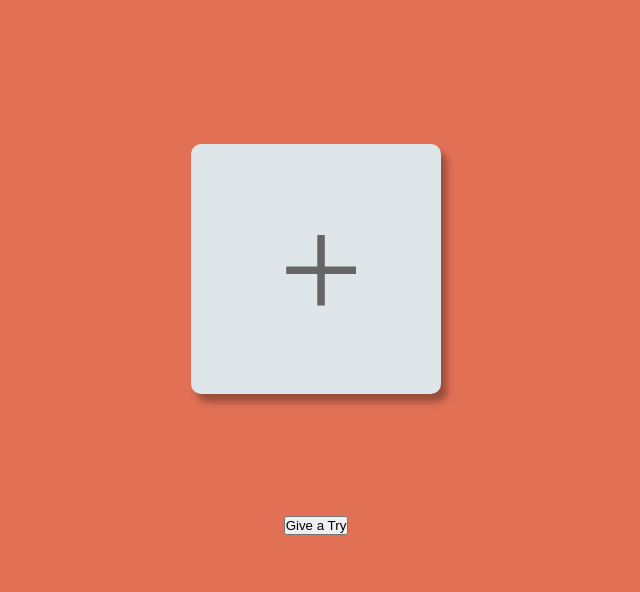
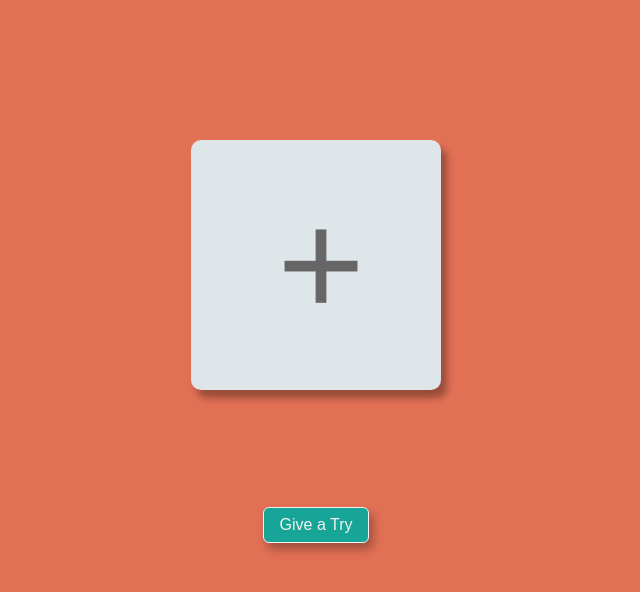
Before and after one commit to ritwickdey/face-detector-chrome-api, a plain HTML site: page index.html in a window 1280 px wide. Shown: the whole page, without its empty margins (324-964 px from the left). Drawn offline with Linux system fonts and the light colour scheme.

Commit message:
btn style

```diff
--- a/style.css
+++ b/style.css
@@ -7,7 +7,8 @@
 }
 
 html {
-  font-size: 10px;
+  font-size: 62.5%;
+  font-family: Helvetica, sans-serif;
 }
 
 body {
@@ -87,3 +88,25 @@ body {
   min-height: 2.5rem;
   border: 0.3rem solid rgb(241, 21, 21);
 }
+
+.btn {
+  font-size: 1.6rem;
+  padding: 0.8rem 1.6rem;
+  border: 1px solid #f2f2f2;
+  border-radius: 0.6rem;
+  box-shadow: 4px 6px 10px rgba(0, 0, 0, 0.3);
+  transition: all 0.3s ease-in-out;
+  background-color: #17a598;
+  color: #f2f2f2;
+  cursor: pointer;
+  outline: none;
+}
+
+.btn:hover {
+  transform: translateY(-0.3rem);
+  box-shadow: 6px 9px 17px rgba(0, 0, 0, 0.3);
+}
+.btn:active {
+  transform: translateY(0.3rem);
+  box-shadow: 3px 4px 7px rgba(0, 0, 0, 0.3);
+}
```
